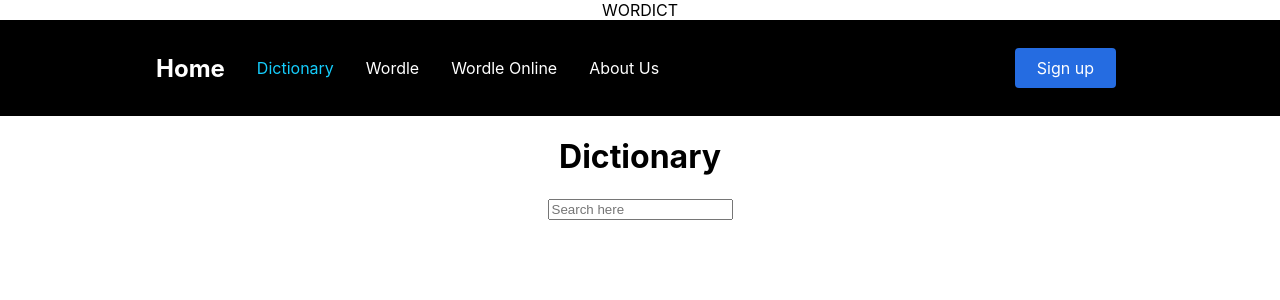
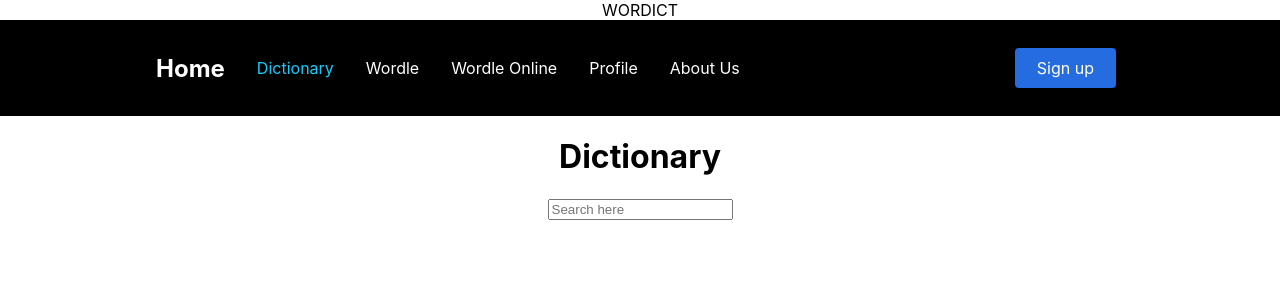
Before and after one commit to MarkProjs/wordict-project, a React (Create React App) app in the folder client/: page /dict in a window 1280 px wide. Shown: the top 300 px of the page. Built offline with nearby package versions, Linux system fonts and the light colour scheme.

Commit message:
add profile link to navbar

```diff
--- a/client/src/components/Header.js
+++ b/client/src/components/Header.js
@@ -3,6 +3,7 @@ import { BrowserRouter as Router, Route, Routes } from "react-router-dom";
 import Home from "./pages/Home.js";
 import Dict from "./pages/Dict.js";
 import SinglePlayerWordle from './pages/SinglePlayerWordle.js';
+import Profile from "./pages/Profile.js";
 
 function Header() {
   return(
@@ -16,6 +17,7 @@ function Header() {
           <Route path="/" exact element={<Home/>} />
           <Route path="/dict" exact element={<Dict/>} />
           <Route path="/wordle" exact element={<SinglePlayerWordle/>} />
+          <Route path="/profile" exact element={<Profile/>} />
         </Routes>
       </Router>
 
--- a/client/src/components/NavBar/NavBar.js
+++ b/client/src/components/NavBar/NavBar.js
@@ -19,6 +19,9 @@ function NavBar() {
           <NavLink to="/wordle-online" activestyle="true">
             Wordle Online
           </NavLink>
+          <NavLink to="/profile" activestyle="true" className='mainNavLink'>
+            Profile
+          </NavLink>
           <NavLink to="/about" activestyle="true">
             About Us
           </NavLink>
--- a/client/src/components/pages/Profile.js
+++ b/client/src/components/pages/Profile.js
@@ -4,7 +4,7 @@ function Profile(props){
       <h1>My Profile</h1>
       <section>
         <img style={{width: 100, height: 100}} src={props.image}/>
-        <p>{props.name}</p>
+        <p id="username">{props.name}</p>
       </section>
     </main>
   )
```
